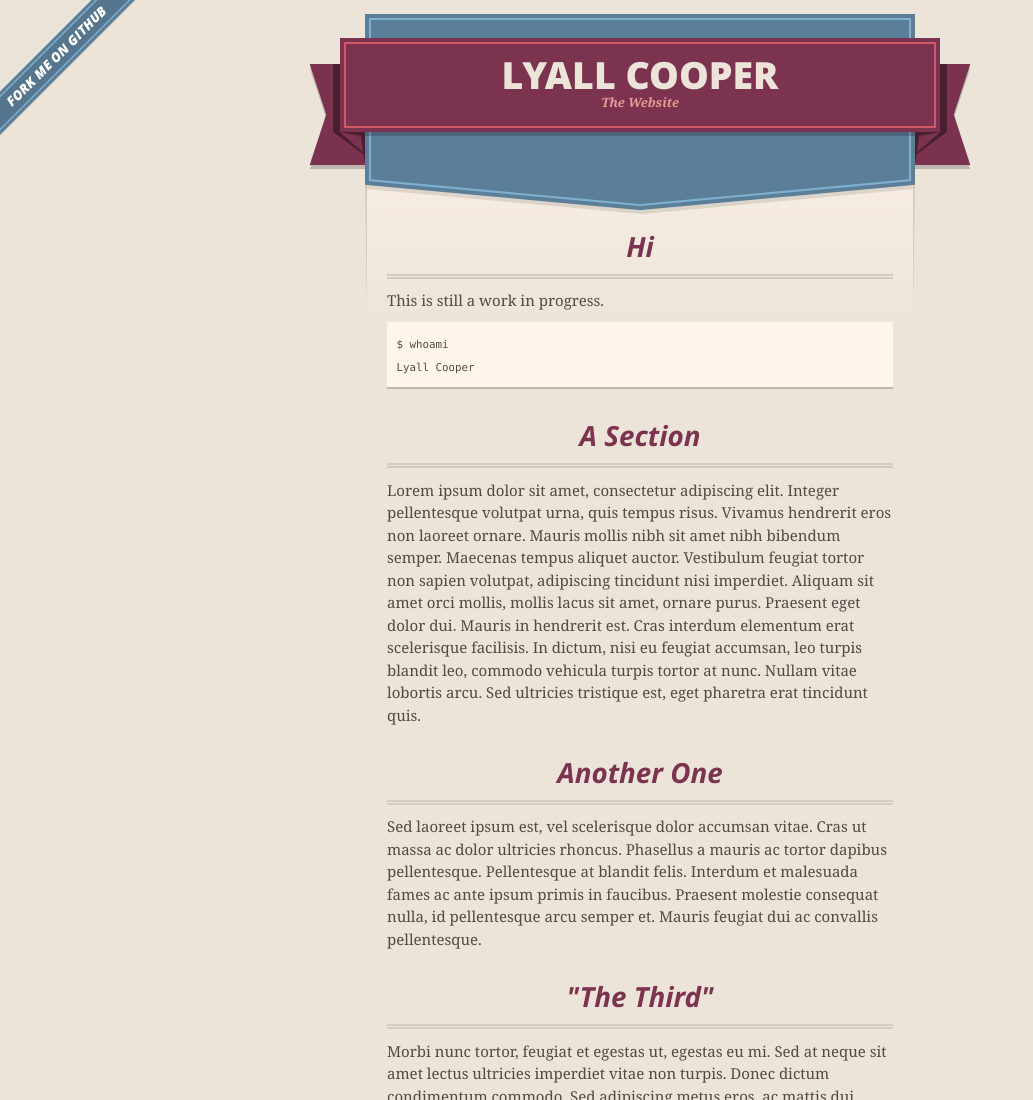
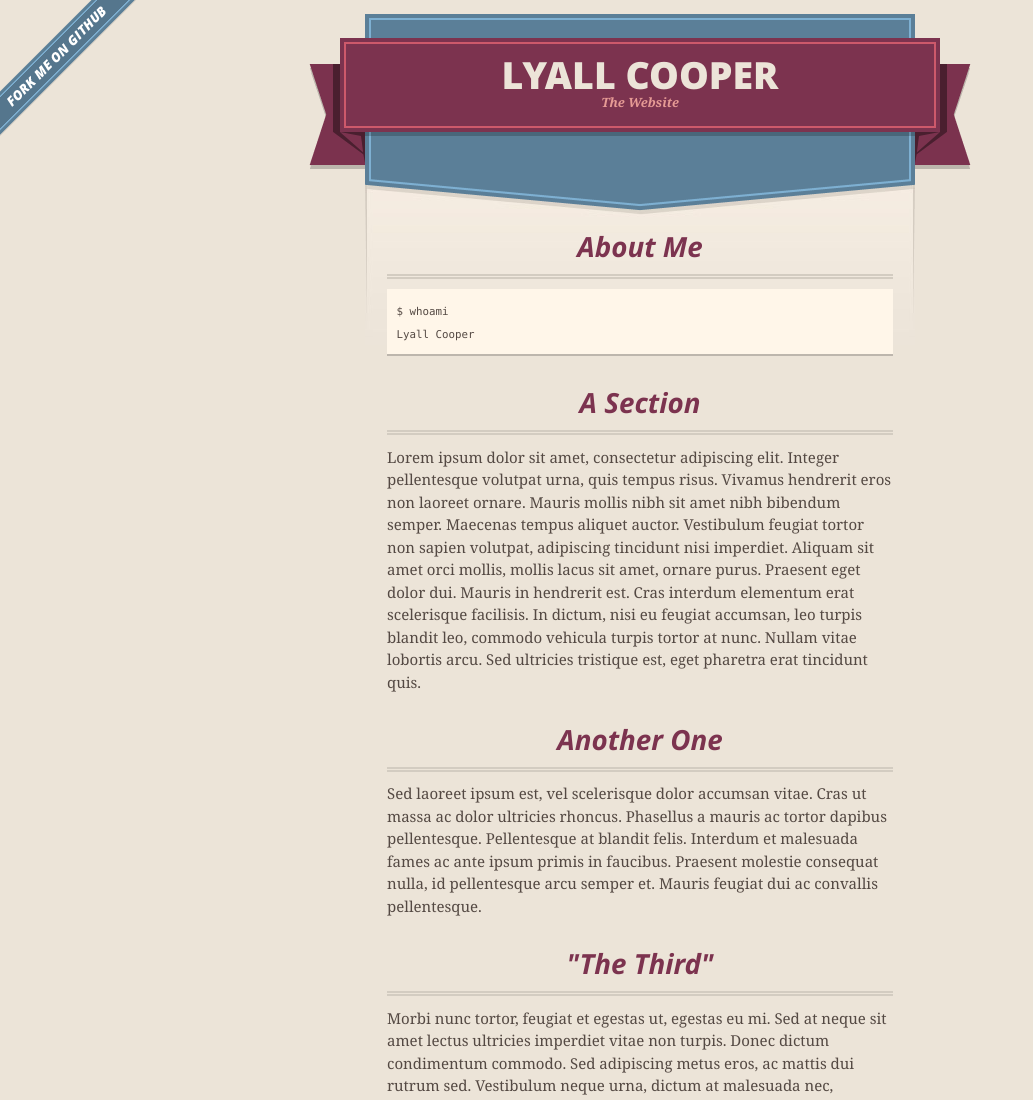
Before and after one commit to lyallcooper/about, a plain HTML site: page index.html in a window 1280 px wide. Shown: the top 1100 px of the page, without its empty margins (0-1033 px from the left). Drawn offline with nearby package versions, Linux system fonts and the light colour scheme.

Commit message:
Replace master branch with page content via GitHub

```diff
--- a/index.html
+++ b/index.html
@@ -46,11 +46,9 @@
 
       <section id="main_content">
         <h3>
-<a name="hi" class="anchor" href="#hi"><span class="octicon octicon-link"></span></a>Hi</h3>
+<a name="about-me" class="anchor" href="#about-me"><span class="octicon octicon-link"></span></a>About Me</h3>
 
-<p>This is still a work in progress.</p>
-
-<pre><code>$ whoami
+<pre lang="shell"><code>$ whoami
 Lyall Cooper
 </code></pre>
 
```
Also changed, not shown: params.json (+1 -1 lines).
